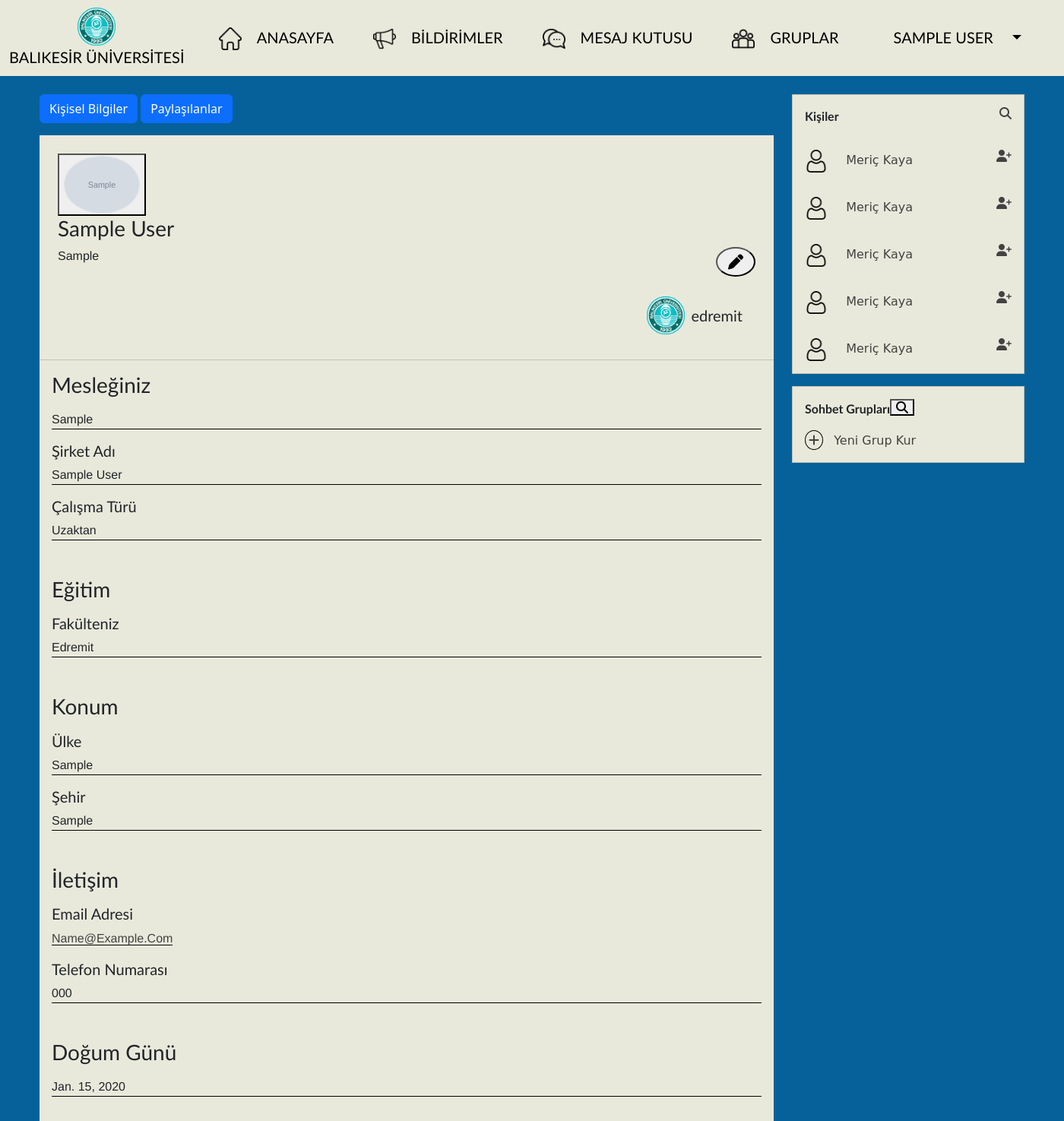
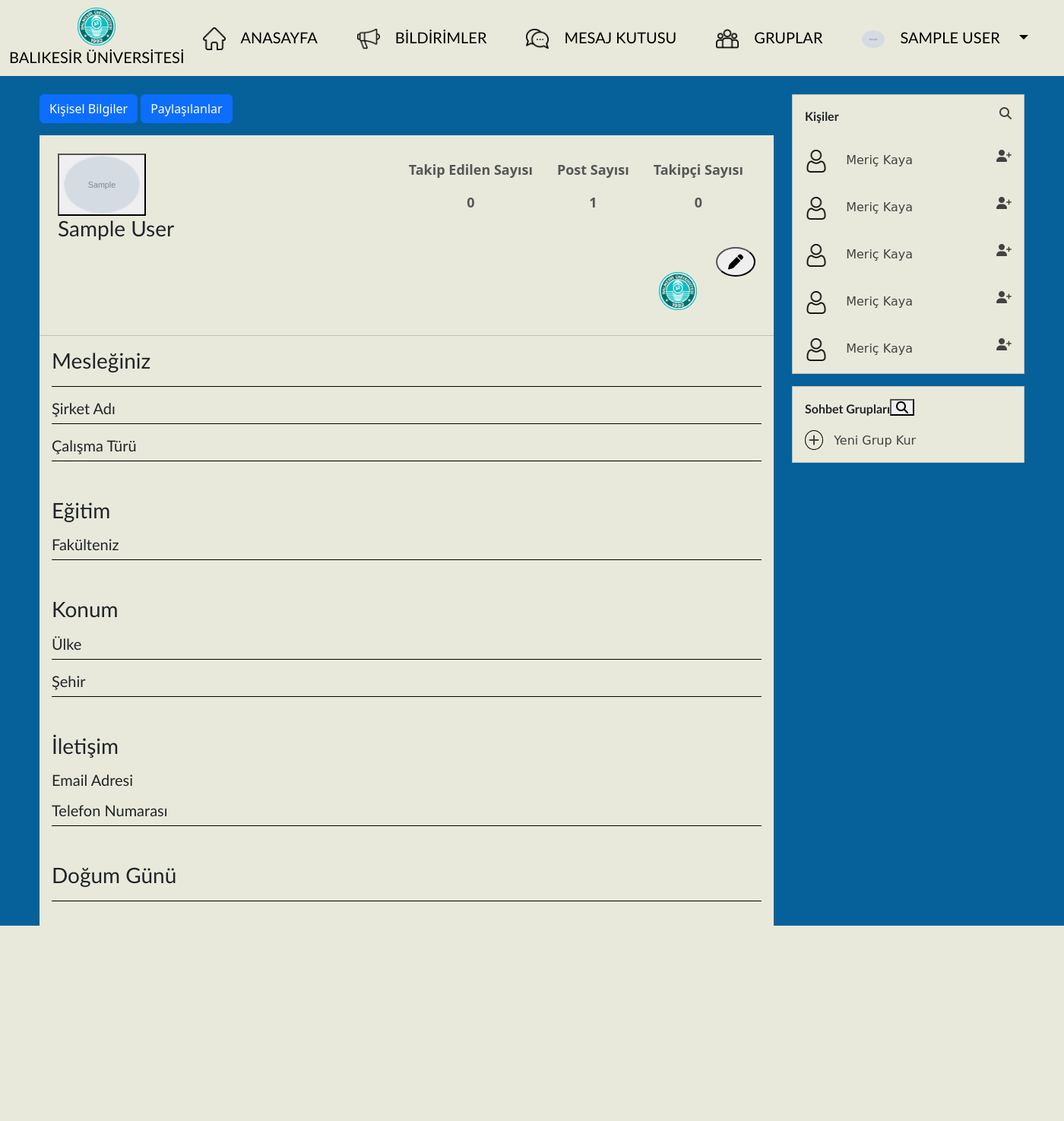
Before and after one commit to merickayaa/web_project_with_django, a Django app: a page that uses templates/dashboard.html in a window 1400 px wide. Shown: the whole page at 76% size. After the commit the page ends 1218 px from the top, so only its background shows below. Run offline with Django 4.2, Linux system fonts and the light colour scheme; a user stored in the database is signed in; tables that the repository leaves empty hold one stand-in row (values such as "Sample post"); grey boxes marked "Sample" are stand-in pictures; some libraries are stand-ins or nearby versions.

Commit message:
Profil Page is ready now.

```diff
--- a/main/admin.py
+++ b/main/admin.py
@@ -1,9 +1,13 @@
 from django.contrib import admin
-from .models import User, Post,LikePost
+from .models import User, Post,LikePost,Follower
 # Register your models here.
 
 admin.site.register(User)
+class UserAdmin(admin.ModelAdmin):
+    prepopulated_fields={'slug':('username',)}
 
 admin.site.register(Post)
 
 admin.site.register(LikePost)
+
+admin.site.register(Follower)
--- a/main/urls.py
+++ b/main/urls.py
@@ -4,6 +4,7 @@
 urlpatterns = [
     path('', views.index, name='index'),
     path('dashboard/<slug:user_slug>', views.dashboard, name='dashboard'),
+    path('follow', views.follow, name='follow'),
     path('upload', views.upload, name='upload'),
     path('like-post', views.like_post, name='like-post'),
     path('signup', views.signup, name='signup'),
--- a/main/views.py
+++ b/main/views.py
@@ -2,7 +2,7 @@
 from django.http import HttpResponse
 from django.contrib.auth import authenticate,login, logout
 from django.contrib import messages
-from .models import Post, User,LikePost
+from .models import Post, User,LikePost, Follower
 from django.contrib.auth.decorators import login_required
 from datetime import datetime
 
@@ -114,8 +114,17 @@
 
 @login_required(login_url='signin')
 def dashboard(request, user_slug):
-    profile = get_object_or_404(User, slug=user_slug)
+    profile = User.objects.get(slug=user_slug)
     posts = Post.objects.filter(user=profile)
+    follower = request.user.username
+    user = user_slug
+    followerCount = len(Follower.objects.filter(follower=follower, user=user))
+    postCount = len(posts)
+    followingCount = len(Follower.objects.filter(follower=user_slug))
+    if Follower.objects.filter(follower=follower, user=user):
+        button_text = 'Takibi Birak'
+    else:
+        button_text = 'Takip Et'
     if request.method == 'POST':
         if request.FILES.get('image') == None:
             image = profile.profileimg
@@ -171,4 +180,25 @@
             profile.save()
         return redirect('dashboard')
 
-    return render(request, 'dashboard.html', {'profile':profile, 'posts':posts})
+    return render(request, 'dashboard.html', {'user_profile':profile, 'posts':posts, 'button_text':button_text,'followerCount':followerCount,'postCount':postCount, 'followingCount':followingCount})
+
+
+@login_required(login_url='signin')
+def follow(request):
+    if request.method == 'POST':
+        follower = request.POST['follower']
+        user = request.POST['user']
+        print("1: ",follower)
+        print("2: ",user)
+        if Follower.objects.filter(follower=follower, user=user).first():
+            delete_follower = Follower.objects.get(follower=follower, user=user)
+            print("3: ",delete_follower)
+            delete_follower.delete()
+            return redirect('/dashboard/'+user)
+        else:
+            new_follower = Follower.objects.create(follower=follower,user=user)
+            print("4: ",new_follower)
+            new_follower.save()
+            return redirect('/dashboard/'+user)
+    else:
+        return redirect('/')
--- a/templates/dashboard.html
+++ b/templates/dashboard.html
@@ -7,23 +7,49 @@
 
         <div class="col-sm-9">
           <p class="d-inline-flex gap-1">
-            <a class="btn btn-primary" id="Personal_button" data-bs-toggle="collapse" href="#Personal" role="button" aria-expanded="false" aria-controls="collapseExample">
+            <a class="btn btn-primary" id="Personal_button" data-bs-toggle="collapse" href="#Personal" role="button"
+              aria-expanded="false" aria-controls="collapseExample">
               Kişisel Bilgiler
             </a>
-            <button class="btn btn-primary" type="button" id="Posts_button" data-bs-toggle="collapse" data-bs-target="#Posts" aria-expanded="false" aria-controls="collapseExample">
+            <button class="btn btn-primary" type="button" id="Posts_button" data-bs-toggle="collapse" data-bs-target="#Posts"
+              aria-expanded="false" aria-controls="collapseExample">
               Paylaşılanlar
             </button>
           </p>
           <div class="collapse" id="Personal">
             <div class="card navbar-bg-color rounded-0 border-0" style="text-transform: capitalize;">
               <div class="card-header navbar-bg-color p-4">
-                  <button id="user"><img src="{{profile.profileimg.url}}" width="100px" class="rounded-circle border"
+                <button id="user"><img src="{{user_profile.profileimg.url}}" width="100px" class="rounded-circle border"
                     alt="..."></button>
-                  <h3 class="card-title li_font">{{profile.first_name}} {{profile.last_name}}</h3>
+                    <ul class="list-group float-end navbar-bg-color border-0 rounded-0 text-center">
+                      <li class="list-group-item disabled navbar-bg-color border-0 rounded-0"><b style="font-size: large;">Takipçi Sayısı</b></li>
+                      <li class="list-group-item disabled navbar-bg-color border-0 rounded-0"><b style="font-size: large;">{{followerCount}}</b></li>
+                    </ul>
+                    <ul class="list-group float-end navbar-bg-color border-0 rounded-0 text-center">
+                      <li class="list-group-item disabled navbar-bg-color border-0 rounded-0"><b style="font-size: large;">Post Sayısı</b></li>
+                      <li class="list-group-item disabled navbar-bg-color border-0 rounded-0"><b style="font-size: large;">{{postCount}}</b></li>
+                    </ul>
+                    <ul class="list-group float-end navbar-bg-color border-0 rounded-0 text-center">
+                      <li class="list-group-item disabled navbar-bg-color border-0 rounded-0"><b style="font-size: large;">Takip Edilen Sayısı</b></li>
+                      <li class="list-group-item disabled navbar-bg-color border-0 rounded-0"><b style="font-size: large;">{{followingCount}}</b></li>
+                    </ul>
+                <h3 class="card-title li_font">{{user_profile.first_name}} {{user_profile.last_name}}</h3>
                 <div class="float-end">
+                  {% if user_profile == request.user %}
                   <button type="button" class="rounded-circle" id="myBtn">
                     <i class="fa-solid fa-pen fa-lg py-3 px-2"></i>
                   </button>
+                  {% else %}
+                  <form action="/follow" method="POST">
+                    {% csrf_token %}
+                    <input type="hidden" value="{{user_profile.username}}" name="user" />
+                    <input type="hidden" value="{{request.user.username}}" name="follower" />
+                    <button type="submit" class="rounded-circle p-2">
+                      <b class="px-2">{{button_text}}</b>
+                      <i class="fa-solid fa-user-plus float-end py-1"></i>
+                    </button>
+                  </form>
+                  {% endif %}
                 </div>
                 <p class="p-font">{{ profile.job}}<!--Bilgisayar Programcısı --></p>
                 <button class="float-end p-2 mt-3 btn navbar-bg-color d-flex align-items-center" type="button">
@@ -66,15 +92,67 @@
             </div>
           </div> <!--Personal End-->
           <div class="collapse" id="Posts">
-            <div class="card card-body navbar-bg-color">
-              <div class="row">
             {% for post in posts reversed %}
-                  <div class="col-sm-4">
-                    <img src="{{post.image.url}}" alt="">
+            {% if post.image %}
+            <div
+              class="pt-3 card navbar-bg-color text-dark text-start row list-group list-group-horizontal border border-black rounded-0 ">
+              <div class="input-group m-3">
+                <img width="30px" src="{{post.user.profileimg.url}}" alt="" class="mx-2"><span
+                  class="card_font">{{post.user}}</span>
+              </div><!-- CARD-HEADER END -->
+              <div class="card-body col-sm-12 list-group-item border-0 navbar-bg-color px-5">
+                <img src="{{post.image.url}}" alt="" class="border border-1 border-black mb-3 center">
+                <p class="p-font">{{post.caption}}</p>
+              </div> <!-- CARD-BODY END -->
+              <div class="card-footer list-group list-group-horizontal border-0 navbar-bg-color justify-content-center">
+                <div class="col-sm-2 list-group-item m-2 pb-3 p-0 border-0 navbar-bg-color"><a
+                    href="/like-post?post_id={{post.id}}"><i class="fa-regular fa-thumbs-up navbar-bg-color mr-1"></i><span
+                      class="card_font">Beğen</span></a></div>
+                <div class="col-sm-3 list-group-item m-2 pb-3 mx-0 p-0 border-0 navbar-bg-color"><a href="#"><i
+                      class="fa-regular fa-comment navbar-bg-color mr-1"></i><span class="card_font">Yorum Yap</span></a>
                 </div>
-                {% endfor %}
+                <div class="col-sm-3 list-group-item m-2 pb-3 mx-0 p-0 border-0 navbar-bg-color"><a href="#"><i
+                      class="fa-solid fa-retweet navbar-bg-color mr-1"></i><span class="card_font">Gönder</span></a></div>
+                <div class="col-sm-2 list-group-item m-2 pb-3 mx-0 p-0 border-0 navbar-bg-color"><a href="#"><i
+                      class="fa-regular fa-share-from-square navbar-bg-color mr-1"></i><span class="card_font">Paylaş</span></a>
                 </div>
               </div>
+              {% if post.no_of_likes == 0 %}
+
+              {% else %}
+              <div class="col-sm-12 card_font text-secondary px-3">{{post.no_of_likes}} Kişi Tarafından beğenildi.</div>
+              {% endif %}
+            </div> <!-- CARD END -->
+            {% else %}
+            <div
+              class="pt-3 card navbar-bg-color text-dark text-start row list-group list-group-horizontal border border-black rounded-0 ">
+              <div class="input-group m-3">
+                <img width="30px" src="{{post.user.profileimg.url}}" alt="" class="mx-2"><span
+                  class="card_font">{{post.user}}</span>
+              </div><!-- CARD-HEADER END -->
+              <div class="card-body col-sm-12 list-group-item border-0 navbar-bg-color px-5">
+                <p class="p-font">{{post.caption}}</p>
+              </div> <!-- CARD-BODY END -->
+              <div class="card-footer list-group list-group-horizontal border-0 navbar-bg-color justify-content-center">
+                <div class="col-sm-2 list-group-item  p-0 border-0 navbar-bg-color"><a href="/like-post?post_id={{post.id}}"><i
+                      class="fa-regular fa-thumbs-up navbar-bg-color mr-1"></i><span class="card_font">Beğen</span></a></div>
+                <div class="col-sm-3 list-group-item  mx-0 p-0 border-0 navbar-bg-color"><a href="#"><i
+                      class="fa-regular fa-comment navbar-bg-color mr-1"></i><span class="card_font">Yorum Yap</span></a>
+                </div>
+                <div class="col-sm-3 list-group-item  mx-0 p-0 border-0 navbar-bg-color"><a href="#"><i
+                      class="fa-solid fa-retweet navbar-bg-color mr-1"></i><span class="card_font">Gönder</span></a></div>
+                <div class="col-sm-2 list-group-item  mx-0 p-0 border-0 navbar-bg-color"><a href="#"><i
+                      class="fa-regular fa-share-from-square navbar-bg-color mr-1"></i><span class="card_font">Paylaş</span></a>
+                </div>
+              </div>
+              {% if post.no_of_likes == 0 %}
+
+              {% else %}
+              <div class="col-sm-12 card_font text-secondary px-3">{{post.no_of_likes}} Kişi Tarafından beğenildi.</div>
+              {% endif %}
+            </div> <!-- CARD END -->
+            {% endif %}
+            {% endfor %}
           </div> <!--Posts End-->
         </div> <!-- COL-SM-9 END -->
 
--- a/templates/partials/_base.html
+++ b/templates/partials/_base.html
@@ -50,7 +50,7 @@
       color: black;
     }
     .navbar-bg-color{
-      background-color: rgb(233, 233, 219);
+      background-color: rgb(233, 233, 219) !important;
     }
     .center {
       display: block;
@@ -81,7 +81,7 @@
             <li class="nav-item dropdown">
               <button class="nav-link navbar-brand dropdown-toggle" data-bs-toggle="dropdown" ><img width="30px" src="{{user_profile.profileimg.url}}" alt="" class="mr-1 rounded-circle"><span style="text-transform: uppercase;" class="ml-1 mr-2 li_font">{{user.first_name}} {{user.last_name}}</span></button>
               <ul class="dropdown-menu">
-                <div><a class="nav-link navbar-brand dropdown-item" href="{% if profile.slug %}{% url 'dashboard' user_slug=profile.slug %}{% else %}{% url 'dashboard' user_slug=user_profile.slug %}{% endif %}">Profil</a></div>
+                <div><a class="nav-link navbar-brand dropdown-item" href="{% url 'dashboard' request.user.username %}">Profil</a></div>
                 <div><a class="nav-link navbar-brand dropdown-item" href="#">Ayarlar</a></div>
                 <div><a class="nav-link navbar-brand dropdown-item" href="{% url 'logout' %}">Çıkış Yap</a></div>
               </ul>
```
Also changed, not shown: main/models.py (+8 -1 lines), main/migrations/0018_alter_user_slug.py (added), main/migrations/0019_followers.py (added), main/migrations/0020_rename_followers_follower.py (added), main/migrations/0021_rename_follower_follower_follower.py (added). Lines whose indentation alone changed are shown as unchanged.
